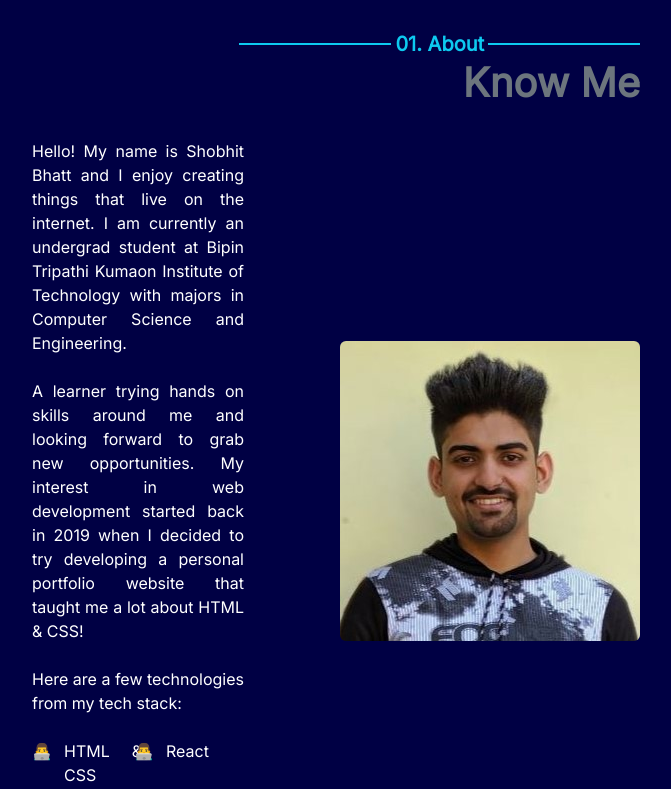
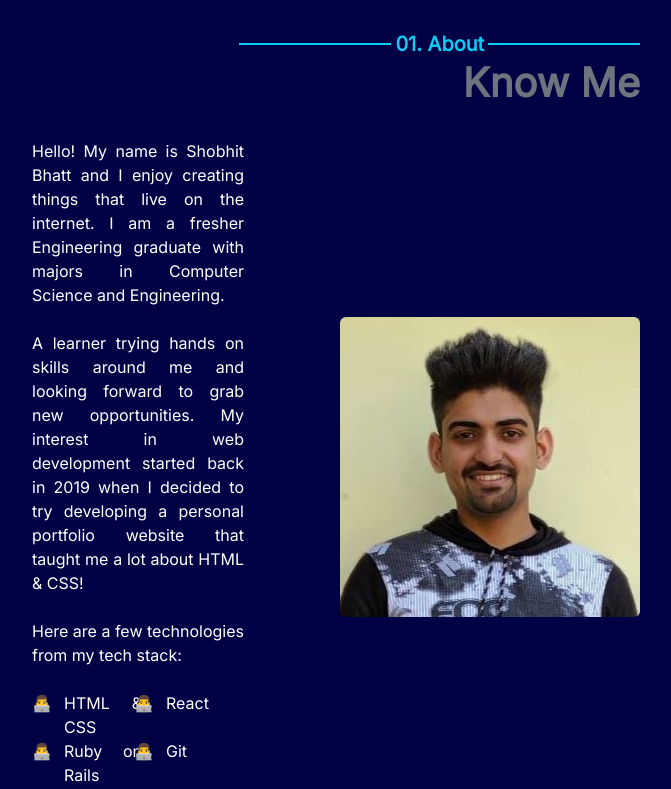
Before and after one commit to shobhit-bhatt-14/shobhit-bhatt-14.github.io, a React (Create React App) app: page / in a window 1280 px wide. Shown: the part 860-1649 px from the top of the page, without its empty margins (304-975 px from the left). Built offline with nearby package versions, Linux system fonts and the light colour scheme.

Commit message:
Update About.js

```diff
--- a/src/components/About.js
+++ b/src/components/About.js
@@ -12,8 +12,7 @@ const About = () => {
         <div className="d-flex flex-column flex-md-row align-items-center justify-content-evenly">
           <p className="text-white lh-1 pe-md-3 pe-xl-5 me-xl-5 w-md-50 text-justify">
             Hello! My name is Shobhit Bhatt and I enjoy creating things that
-            live on the internet. I am currently an undergrad student at Bipin
-            Tripathi Kumaon Institute of Technology with majors in Computer
+            live on the internet. I am a fresher Engineering graduate with majors in Computer
             Science and Engineering.
             <br />
             <br />
```
